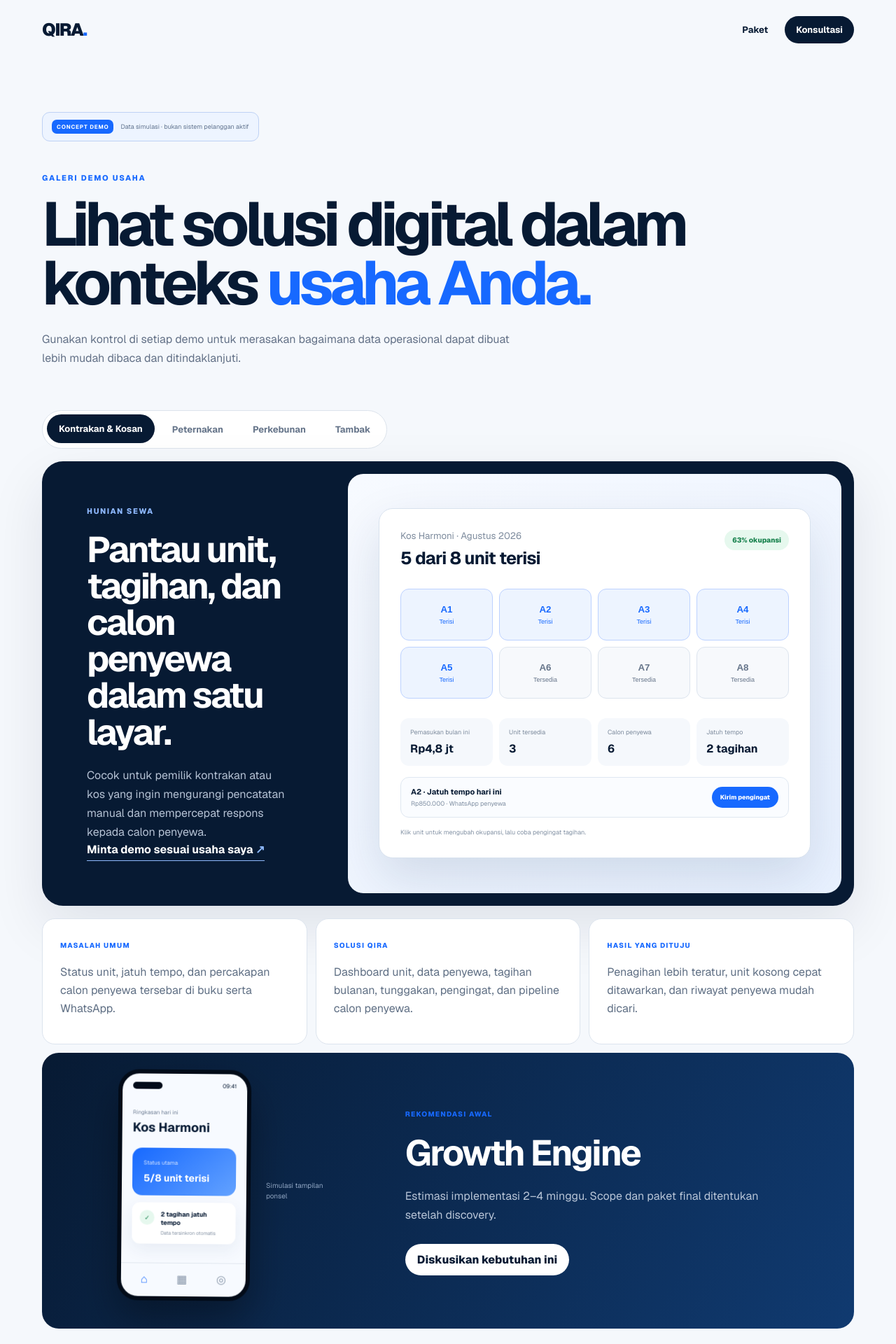
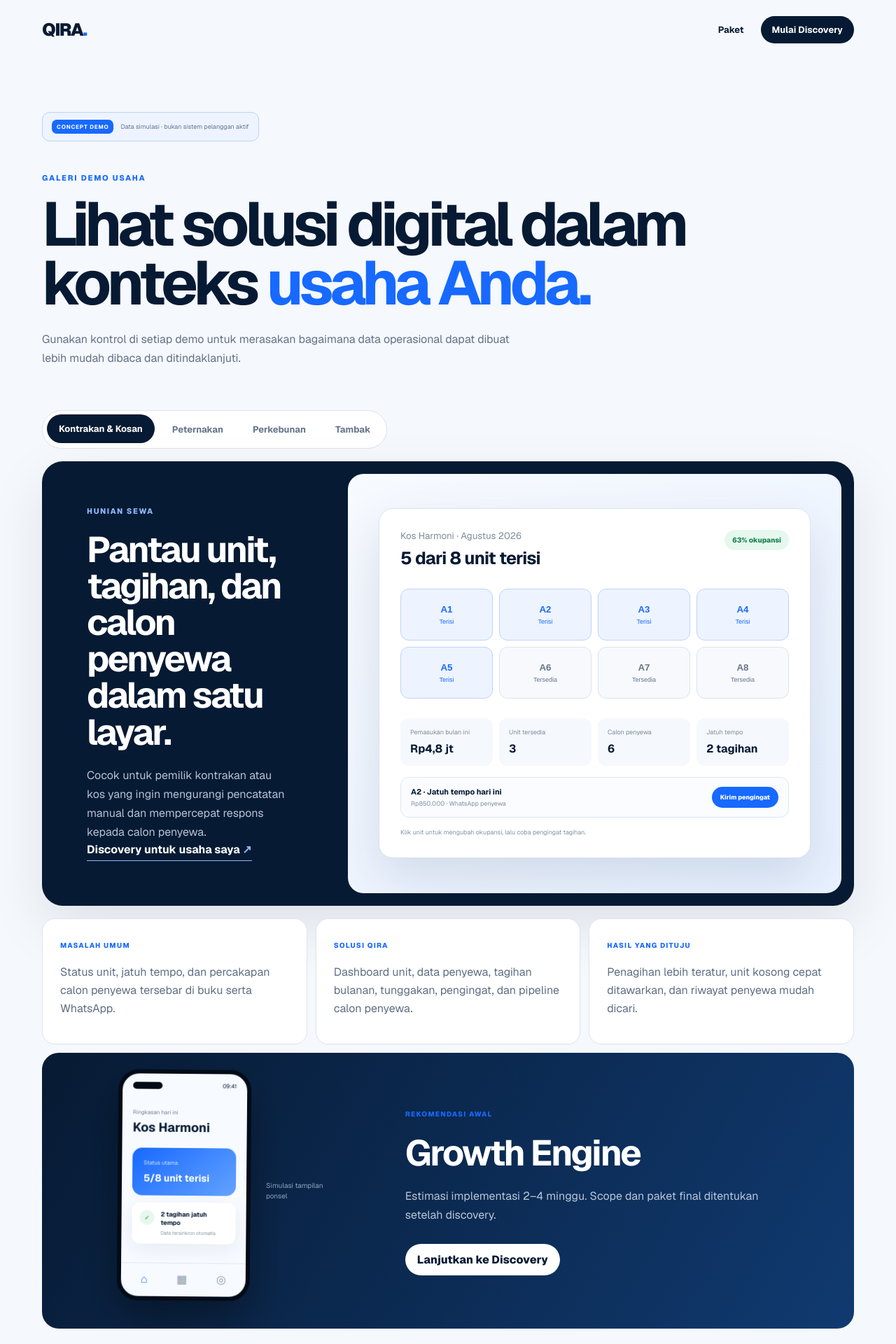
Before and after one commit to fransiskusmahendra/qira-platform, a Next.js app in the folder apps/public-web/: page /demo-usaha in a window 1280 px wide. Shown: the top 1920 px of the page at 70% size. Built offline with nearby package versions, Linux system fonts and the light colour scheme.

Commit message:
feat: update apps/public-web/app/demo-usaha/page.tsx

```diff
--- a/apps/public-web/app/demo-usaha/page.tsx
+++ b/apps/public-web/app/demo-usaha/page.tsx
@@ -109,14 +109,14 @@ export default function BusinessDemosPage(){
   const [activeId,setActiveId]=useState<BusinessId>("properti");
   const active=businesses.find(item=>item.id===activeId)??businesses[0];
   return <main className={styles.page}>
-    <nav className={styles.nav}><Link href="/">QIRA<span>.</span></Link><div><Link href="/#packages">Paket</Link><Link className={styles.navCta} href="/start?package=custom">Konsultasi</Link></div></nav>
+    <nav className={styles.nav}><Link href="/">QIRA<span>.</span></Link><div><Link href="/#packages">Paket</Link><Link className={styles.navCta} href="/discovery">Mulai Discovery</Link></div></nav>
     <header className={styles.hero}><div className={styles.conceptBadge}><b>Concept demo</b><span>Data simulasi · bukan sistem pelanggan aktif</span></div><p>Galeri demo usaha</p><h1>Lihat solusi digital dalam konteks <em>usaha Anda.</em></h1><span>Gunakan kontrol di setiap demo untuk merasakan bagaimana data operasional dapat dibuat lebih mudah dibaca dan ditindaklanjuti.</span></header>
     <section className={styles.showcase}>
       <div className={styles.tabs} role="tablist" aria-label="Pilih jenis usaha">{businesses.map(item=><button key={item.id} type="button" role="tab" aria-selected={activeId===item.id} onClick={()=>setActiveId(item.id)}>{item.label}</button>)}</div>
-      <div className={styles.stage} key={activeId}><div className={styles.story}><p>{active.eyebrow}</p><h2>{active.title}</h2><span>{active.copy}</span><Link href={`/start?package=custom&business=${active.id}`}>Minta demo sesuai usaha saya <b>↗</b></Link></div><div className={styles.preview}>{activeId==="properti"?<PropertyDemo/>:activeId==="ternak"?<FarmDemo/>:activeId==="kebun"?<PlantationDemo/>:<PondDemo/>}</div></div>
+      <div className={styles.stage} key={activeId}><div className={styles.story}><p>{active.eyebrow}</p><h2>{active.title}</h2><span>{active.copy}</span><Link href="/discovery">Discovery untuk usaha saya <b>↗</b></Link></div><div className={styles.preview}>{activeId==="properti"?<PropertyDemo/>:activeId==="ternak"?<FarmDemo/>:activeId==="kebun"?<PlantationDemo/>:<PondDemo/>}</div></div>
       <div className={styles.caseGrid}>
         <article><small>Masalah umum</small><p>{active.problem}</p></article><article><small>Solusi QIRA</small><p>{active.solution}</p></article><article><small>Hasil yang dituju</small><p>{active.outcome}</p></article>
-        <aside><PhonePreview business={active}/><div><small>Rekomendasi awal</small><h3>{active.package}</h3><p>Estimasi implementasi {active.duration}. Scope dan paket final ditentukan setelah discovery.</p><Link href={`/start?package=custom&business=${active.id}`}>Diskusikan kebutuhan ini</Link></div></aside>
+        <aside><PhonePreview business={active}/><div><small>Rekomendasi awal</small><h3>{active.package}</h3><p>Estimasi implementasi {active.duration}. Scope dan paket final ditentukan setelah discovery.</p><Link href="/discovery">Lanjutkan ke Discovery</Link></div></aside>
       </div>
     </section>
     <section className={styles.explain}><p>Yang dapat disesuaikan</p><div><article><b>01</b><h3>Data usaha</h3><span>Jenis unit, komoditas, kolam, siklus, atau indikator mengikuti proses nyata Anda.</span></article><article><b>02</b><h3>Alur kerja</h3><span>Status, pengingat, bukti kegiatan, dan persetujuan disusun sesuai cara tim bekerja.</span></article><article><b>03</b><h3>Tampilan & akses</h3><span>Brand, laporan, hak akses, serta pengalaman desktop dan ponsel dapat disesuaikan.</span></article></div></section>
```
